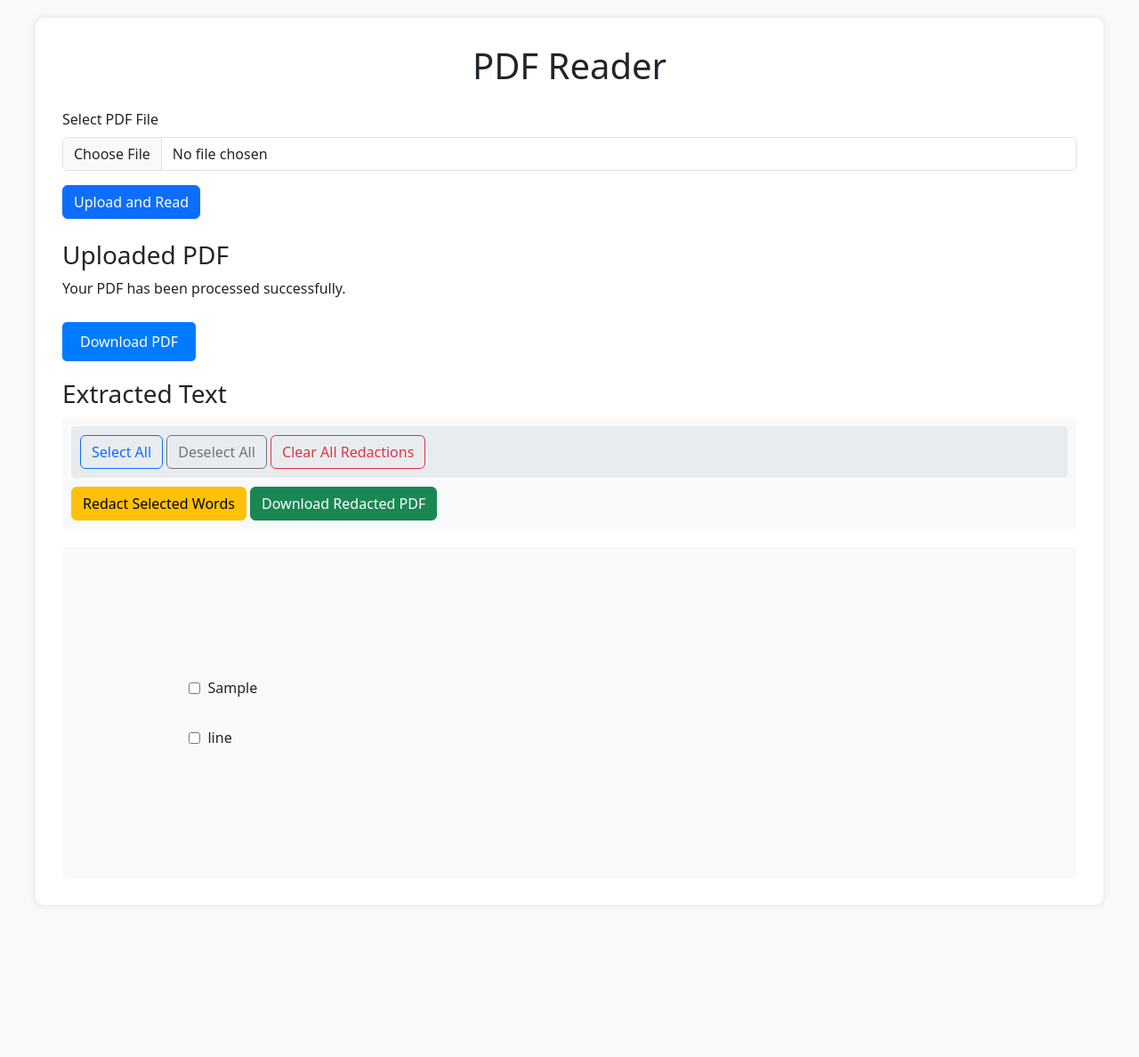
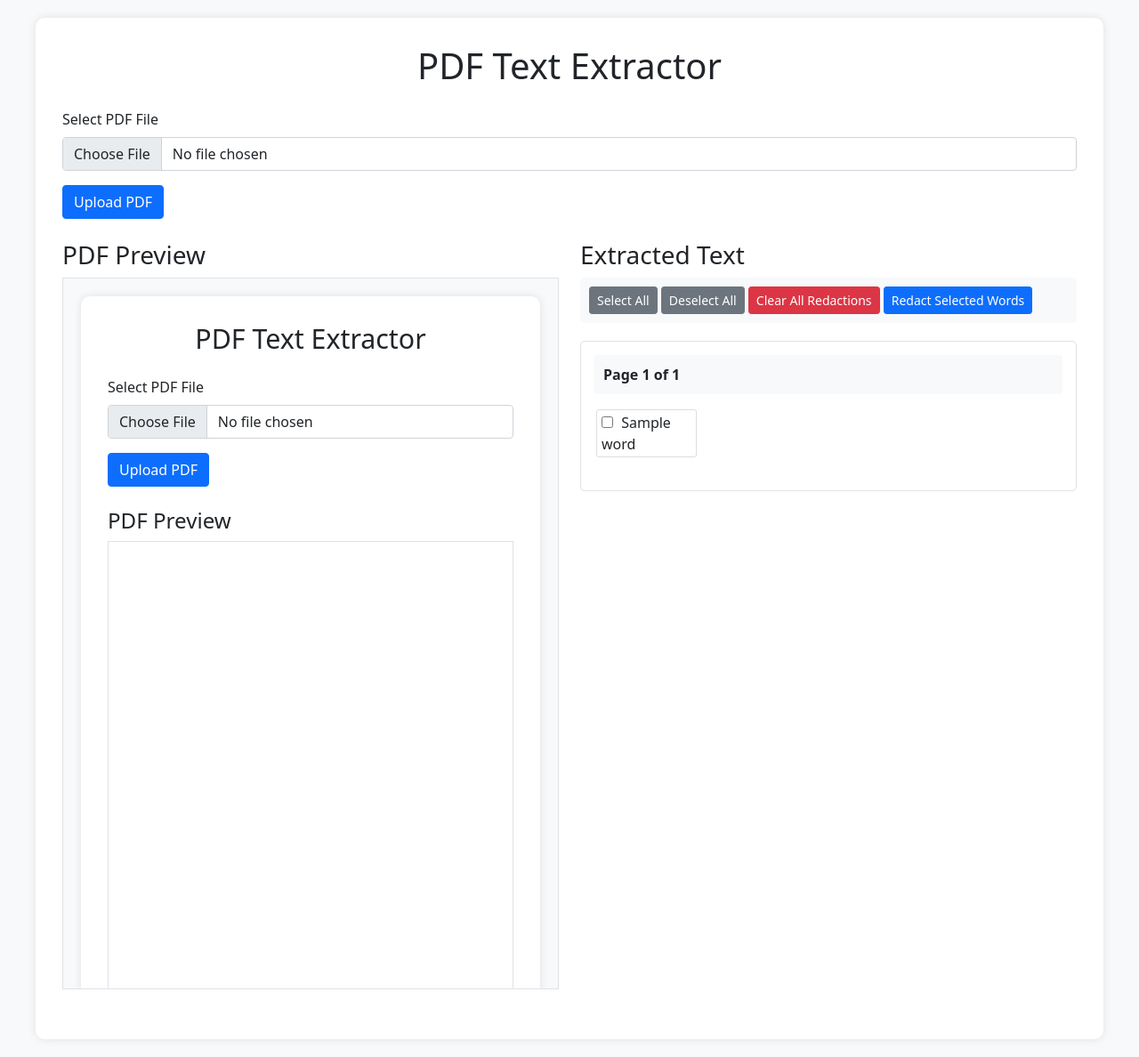
Before and after one commit to arunksalian/ImageEdit, a Flask app: template templates/index.html in a window 1280 px wide. Shown: the whole page at 89% size. Before the commit the page ends 836 px from the top, so only its background shows below. Run offline with Flask 2, Linux system fonts and the light colour scheme; the template is opened without the code that fills it: most values are stand-ins (such as "Sample title", 1, 10 or a date in 2020); some libraries are stand-ins or nearby versions.

```diff
--- a/app.py
+++ b/app.py
@@ -293,6 +293,7 @@ def upload_file():
                 # First try to extract text directly from PDF
                 doc = fitz.open(filepath)
                 content = []
+                total_pages = len(doc)
 
                 for page_num in range(len(doc)):
                     page = doc[page_num]
@@ -359,20 +360,25 @@ def upload_file():
                             elif cleaned_word.islower():
                                 cleaned_words.append(cleaned_word.upper())
 
-                    # Remove duplicates while preserving order
+                    # Remove duplicates while preserving case variations
                     seen = set()
-                    cleaned_words = [x for x in cleaned_words if not (x in seen or seen.add(x))]
+                    cleaned_words = [x for x in cleaned_words if not (x.lower() in seen or seen.add(x.lower()))]
+
+                    # Sort words alphabetically (case-insensitive)
+                    cleaned_words.sort(key=str.lower)
 
                     # Join words back with spaces
                     cleaned_text = ' '.join(cleaned_words)
 
                     # Log all found words for debugging
-                    logger.info(f"All words found on page {page_num + 1}: {cleaned_words}")
+                    logger.info(f"All words found on page {page_num + 1} (sorted): {cleaned_words}")
 
                     # Add page marker and cleaned text
-                    content.append(f"--- Page {page_num + 1} ---\n{cleaned_text}")
-
-                doc.close()
+                    content.append({
+                        'page_num': page_num + 1,
+                        'text': cleaned_text,
+                        'words': cleaned_words
+                    })
 
                 # Generate URL for the uploaded file
                 pdf_url = url_for('uploaded_file', filename=filename)
@@ -380,9 +386,16 @@ def upload_file():
                 logger.info("Successfully processed PDF")
 
                 # Create response with template
-                response = make_response(render_template('index.html', content=content, pdf_url=pdf_url))
+                response = make_response(render_template('index.html',
+                    content=content,
+                    pdf_url=pdf_url,
+                    total_pages=total_pages))
                 # Set cookie with current PDF filename
                 response.set_cookie('current_pdf', filename)
+
+                # Close the document after we're done with it
+                doc.close()
+
                 return response
 
             except Exception as e:
--- a/templates/index.html
+++ b/templates/index.html
@@ -3,8 +3,8 @@
 <head>
     <meta charset="UTF-8">
     <meta name="viewport" content="width=device-width, initial-scale=1.0">
-    <title>PDF Reader</title>
-    <link href="https://cdn.jsdelivr.net/npm/bootstrap@5.3.0/dist/css/bootstrap.min.css" rel="stylesheet">
+    <title>PDF Text Extractor</title>
+    <link href="https://cdn.jsdelivr.net/npm/bootstrap@5.1.3/dist/css/bootstrap.min.css" rel="stylesheet">
     <style>
         body {
             padding: 20px;
@@ -47,19 +47,18 @@
             line-height: 1.5;
         }
         .word-container {
-            display: inline-flex;
-            align-items: center;
-            margin: 0 2px;
-            padding: 2px 4px;
+            display: inline-block;
+            margin: 2px;
+            padding: 2px 5px;
+            border: 1px solid #ddd;
             border-radius: 3px;
             cursor: pointer;
         }
         .word-container:hover {
-            background-color: #e9ecef;
+            background-color: #f8f9fa;
         }
         .word-checkbox {
-            margin-right: 4px;
-            cursor: pointer;
+            margin-right: 5px;
         }
         .word-label {
             cursor: pointer;
@@ -90,11 +89,64 @@
             background-color: #e9ecef;
             border-radius: 5px;
         }
+        .page-section {
+            margin-bottom: 30px;
+            padding: 15px;
+            border: 1px solid #dee2e6;
+            border-radius: 5px;
+            background-color: #fff;
+        }
+        .page-header {
+            background-color: #f8f9fa;
+            padding: 10px;
+            margin-bottom: 15px;
+            border-radius: 3px;
+            font-weight: bold;
+        }
+        .word-list {
+            columns: 4;
+            column-gap: 20px;
+            margin-bottom: 20px;
+        }
+        @media (max-width: 992px) {
+            .word-list {
+                columns: 3;
+            }
+        }
+        @media (max-width: 768px) {
+            .word-list {
+                columns: 2;
+            }
+        }
+        @media (max-width: 576px) {
+            .word-list {
+                columns: 1;
+            }
+        }
+        .selected {
+            background-color: #fff3cd;
+        }
+        .redacted {
+            background-color: #000;
+            color: #fff;
+        }
+        #pdf-preview {
+            width: 100%;
+            height: 800px;
+            border: 1px solid #dee2e6;
+            margin-bottom: 20px;
+        }
+        .controls {
+            margin-bottom: 20px;
+            padding: 10px;
+            background-color: #f8f9fa;
+            border-radius: 5px;
+        }
     </style>
 </head>
 <body>
     <div class="container">
-        <h1 class="text-center mb-4">PDF Reader</h1>
+        <h1 class="text-center mb-4">PDF Text Extractor</h1>
 
         {% with messages = get_flashed_messages() %}
             {% if messages %}
@@ -109,112 +161,86 @@
                 <label for="file" class="form-label">Select PDF File</label>
                 <input type="file" class="form-control" id="file" name="file" accept=".pdf">
             </div>
-            <button type="submit" class="btn btn-primary">Upload and Read</button>
+            <button type="submit" class="btn btn-primary">Upload PDF</button>
         </form>
 
         {% if pdf_url %}
-        <div class="content-section">
-            <h3>Uploaded PDF</h3>
-            <p>Your PDF has been processed successfully.</p>
-            <a href="{{ pdf_url }}" class="download-link" download>
-                <i class="fas fa-download"></i> Download PDF
-            </a>
+        <div class="row">
+            <!-- PDF Preview -->
+            <div class="col-md-6">
+                <h3>PDF Preview</h3>
+                <iframe id="pdf-preview" src="{{ pdf_url }}"></iframe>
             </div>
-        {% endif %}
 
+            <!-- Extracted Text -->
+            <div class="col-md-6">
+                <h3>Extracted Text</h3>
+
+                <!-- Controls -->
+                <div class="controls">
+                    <button class="btn btn-secondary btn-sm" onclick="selectAll()">Select All</button>
+                    <button class="btn btn-secondary btn-sm" onclick="deselectAll()">Deselect All</button>
+                    <button class="btn btn-danger btn-sm" onclick="clearRedactions()">Clear All Redactions</button>
+                    <button class="btn btn-primary btn-sm" onclick="redactSelected()">Redact Selected Words</button>
+                </div>
+
+                <!-- Content -->
                 {% if content %}
-        <div class="content-section">
-            <h3>Extracted Text</h3>
-            <div class="redaction-controls">
-                <div class="selection-controls">
-                    <button class="btn btn-outline-primary" id="selectAll">Select All</button>
-                    <button class="btn btn-outline-secondary" id="deselectAll">Deselect All</button>
-                    <button class="btn btn-outline-danger" id="clearRedactions">Clear All Redactions</button>
-                </div>
-                <div class="action-controls">
-                    <button class="btn btn-warning" id="redactSelected">Redact Selected Words</button>
-                    <button class="btn btn-success" id="downloadRedacted">Download Redacted PDF</button>
-                </div>
-            </div>
-            <div class="pdf-content" id="pdfContent">
-                {% for line in content %}
-                    <div class="text-line" data-line="{{ loop.index0 }}">
-                        {% for word in line.split() %}
+                    {% for page in content %}
+                    <div class="page-section">
+                        <div class="page-header">Page {{ page.page_num }} of {{ total_pages }}</div>
+                        <div class="word-list">
+                            {% for word in page.words %}
                             <div class="word-container">
-                                <input type="checkbox" class="word-checkbox" id="word-{{ loop.index0 }}-{{ loop.index }}" data-word="{{ word }}">
-                                <label class="word-label" for="word-{{ loop.index0 }}-{{ loop.index }}">{{ word }}</label>
+                                <input type="checkbox" class="word-checkbox" data-word="{{ word }}" data-line="{{ page.page_num }}">
+                                <span>{{ word }}</span>
                             </div>
                             {% endfor %}
                         </div>
+                    </div>
                     {% endfor %}
+                {% endif %}
             </div>
         </div>
         {% endif %}
     </div>
 
-    <script src="https://cdn.jsdelivr.net/npm/bootstrap@5.3.0/dist/js/bootstrap.bundle.min.js"></script>
-    <script src="https://kit.fontawesome.com/your-font-awesome-kit.js"></script>
+    <script src="https://cdn.jsdelivr.net/npm/bootstrap@5.1.3/dist/js/bootstrap.bundle.min.js"></script>
     <script>
-        document.addEventListener('DOMContentLoaded', function() {
-            const pdfContent = document.getElementById('pdfContent');
-            const redactionControls = document.querySelector('.redaction-controls');
-            const redactSelectedBtn = document.getElementById('redactSelected');
-            const clearRedactionsBtn = document.getElementById('clearRedactions');
-            const downloadRedactedBtn = document.getElementById('downloadRedacted');
-            const selectAllBtn = document.getElementById('selectAll');
-            const deselectAllBtn = document.getElementById('deselectAll');
+        function selectAll() {
+            document.querySelectorAll('.word-checkbox').forEach(checkbox => {
+                checkbox.checked = true;
+                checkbox.parentElement.classList.add('selected');
+            });
+        }
 
-            if (pdfContent) {
-                redactionControls.classList.add('active');
+        function deselectAll() {
+            document.querySelectorAll('.word-checkbox').forEach(checkbox => {
+                checkbox.checked = false;
+                checkbox.parentElement.classList.remove('selected');
+            });
+        }
 
-                // Select all words
-                selectAllBtn.addEventListener('click', function() {
-                    const checkboxes = document.querySelectorAll('.word-checkbox');
-                    checkboxes.forEach(checkbox => {
-                        checkbox.checked = true;
+        function clearRedactions() {
+            document.querySelectorAll('.word-container').forEach(container => {
+                container.classList.remove('redacted');
             });
+        }
+
+        function redactSelected() {
+            const selectedWords = [];
+            document.querySelectorAll('.word-checkbox:checked').forEach(checkbox => {
+                selectedWords.push({
+                    text: checkbox.dataset.word,
+                    line: checkbox.dataset.line
+                });
+                checkbox.parentElement.classList.add('redacted');
             });
 
-                // Deselect all words
-                deselectAllBtn.addEventListener('click', function() {
-                    const checkboxes = document.querySelectorAll('.word-checkbox');
-                    checkboxes.forEach(checkbox => {
-                        checkbox.checked = false;
-                    });
-                });
-
-                // Redact selected words
-                redactSelectedBtn.addEventListener('click', function() {
-                    const selectedWords = document.querySelectorAll('.word-checkbox:checked');
-                    selectedWords.forEach(checkbox => {
-                        const label = checkbox.nextElementSibling;
-                        label.classList.add('redacted');
-                    });
-                });
-
-                // Clear all redactions
-                clearRedactionsBtn.addEventListener('click', function() {
-                    const redactedLabels = document.querySelectorAll('.word-label.redacted');
-                    redactedLabels.forEach(label => {
-                        label.classList.remove('redacted');
-                        label.previousElementSibling.checked = false;
-                    });
-                });
-
-                // Download redacted PDF
-                downloadRedactedBtn.addEventListener('click', function() {
-                    const redactedWords = Array.from(document.querySelectorAll('.word-checkbox:checked'))
-                        .map(checkbox => ({
-                            text: checkbox.dataset.word,
-                            line: checkbox.closest('.text-line').dataset.line
-                        }));
-
-                    if (redactedWords.length === 0) {
-                        alert('Please select words to redact first.');
+            if (selectedWords.length === 0) {
+                alert('Please select words to redact first');
                 return;
             }
-
-                    console.log('Sending redaction request for words:', redactedWords);
 
             fetch('/redact-pdf', {
                 method: 'POST',
@@ -222,7 +248,7 @@
                     'Content-Type': 'application/json',
                 },
                 body: JSON.stringify({
-                            redacted_words: redactedWords
+                    redacted_words: selectedWords
                 })
             })
             .then(response => {
@@ -232,12 +258,8 @@
                 return response.blob();
             })
             .then(blob => {
-                        if (blob.size === 0) {
-                            throw new Error('Received empty PDF file');
-                        }
                 const url = window.URL.createObjectURL(blob);
                 const a = document.createElement('a');
-                        a.style.display = 'none';
                 a.href = url;
                 a.download = 'redacted_document.pdf';
                 document.body.appendChild(a);
@@ -247,10 +269,21 @@
             })
             .catch(error => {
                 console.error('Error:', error);
-                        alert('Error generating redacted PDF: ' + error.message);
+                alert('Error redacting PDF: ' + error.message);
+            });
+        }
+
+        // Add click event listeners to checkboxes
+        document.addEventListener('DOMContentLoaded', function() {
+            document.querySelectorAll('.word-checkbox').forEach(checkbox => {
+                checkbox.addEventListener('change', function() {
+                    if (this.checked) {
+                        this.parentElement.classList.add('selected');
+                    } else {
+                        this.parentElement.classList.remove('selected');
+                    }
                 });
             });
-            }
         });
     </script>
 </body>
```
Also changed, not shown: 1 other file. Lines whose indentation alone changed are shown as unchanged.
